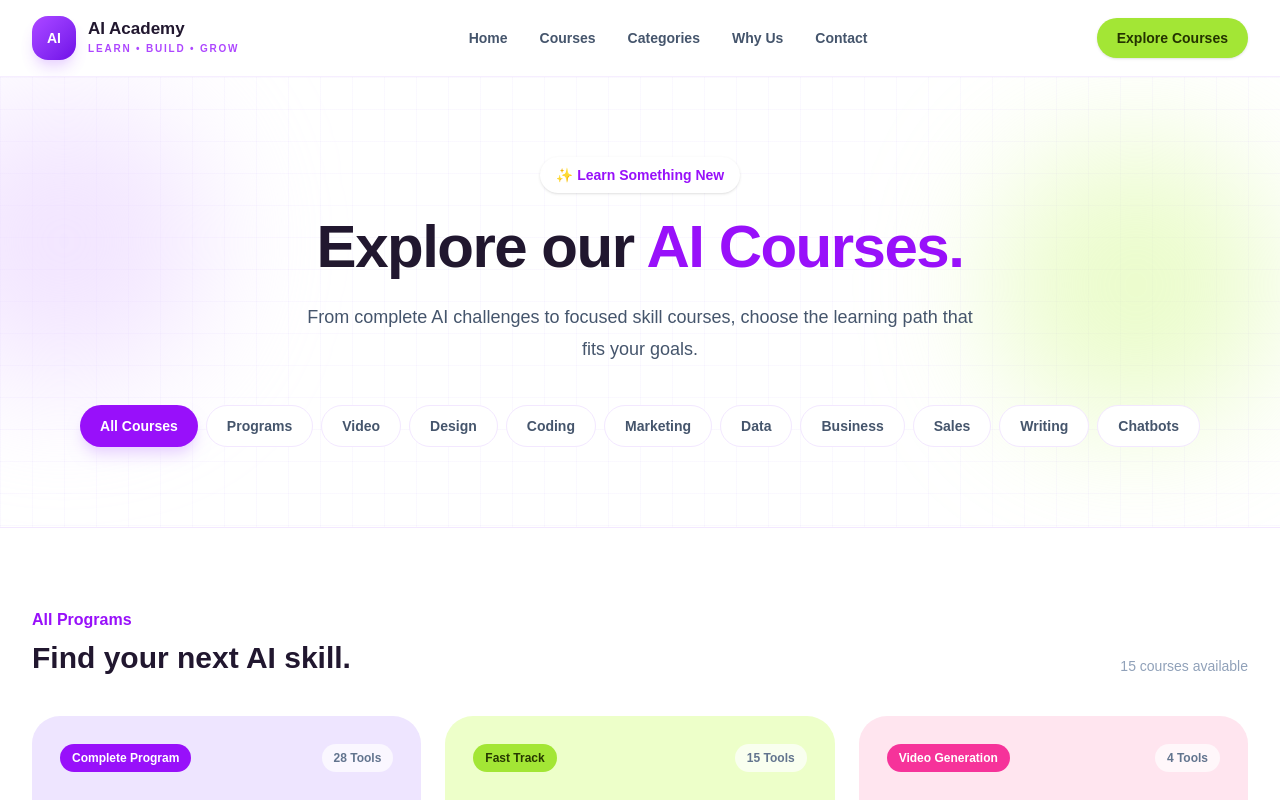
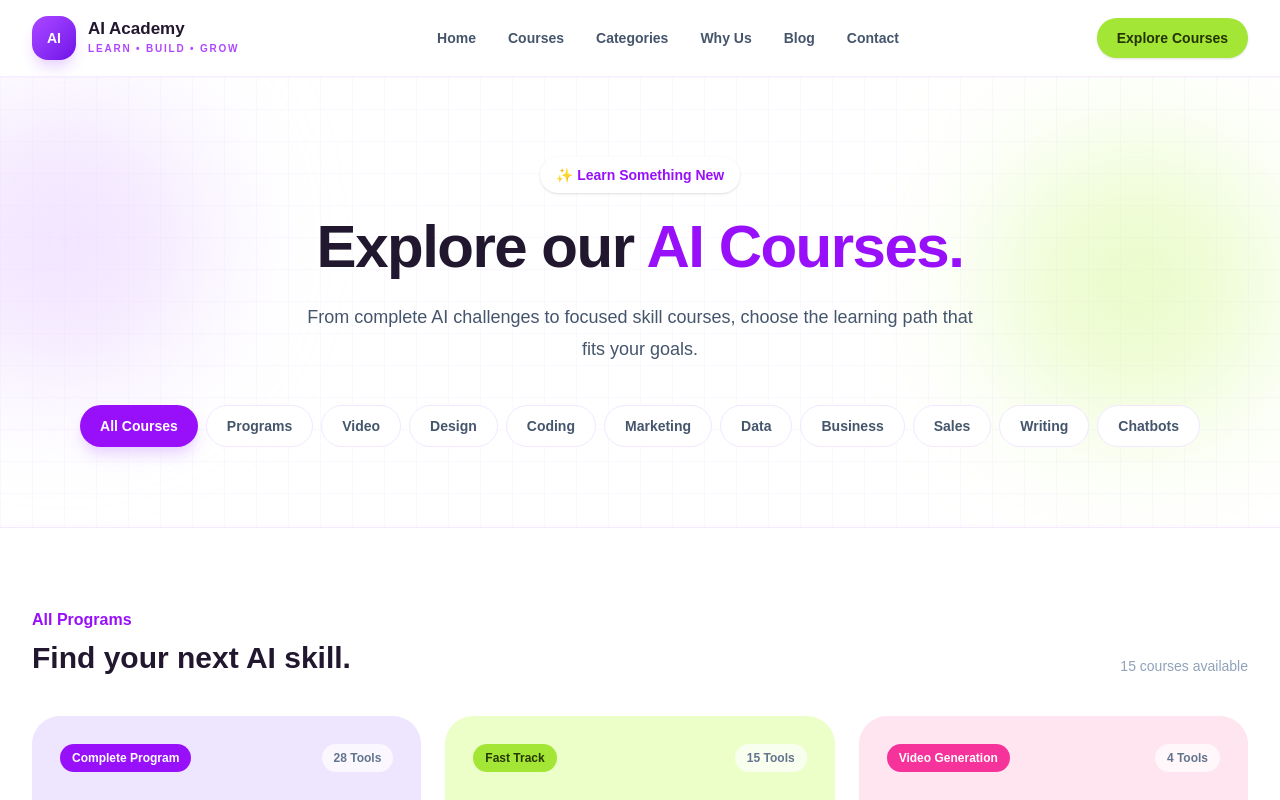
Before and after one commit to M-Arbaz/Ai_Course_FS, a Next.js app in the folder frontend/: page /courses in a window 1280 px wide. Shown: the top 800 px of the page. Built offline with nearby package versions, Linux system fonts and the light colour scheme.

Commit message:
working on blog v6

```diff
--- a/frontend/src/components/Navbar.js
+++ b/frontend/src/components/Navbar.js
@@ -39,6 +39,9 @@ export default function Navbar() {
 
                     <Link href="/#why-us" className="transition hover:text-purple-600">
                         Why Us
+                    </Link>
+                    <Link href="/blog" className="transition hover:text-purple-600">
+                        Blog
                     </Link>
                     <Link href="/contact" className="transition hover:text-purple-600">
                         Contact
```
